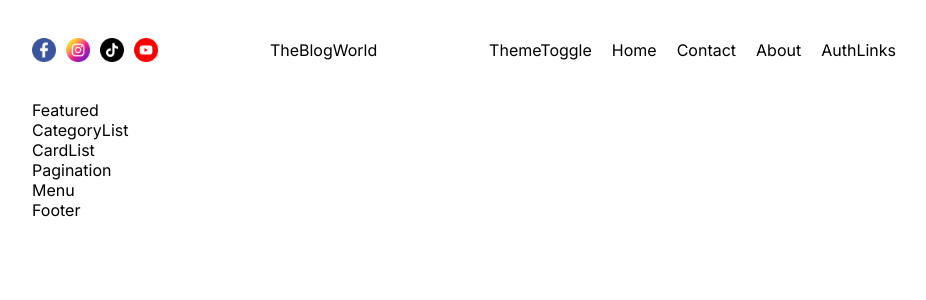
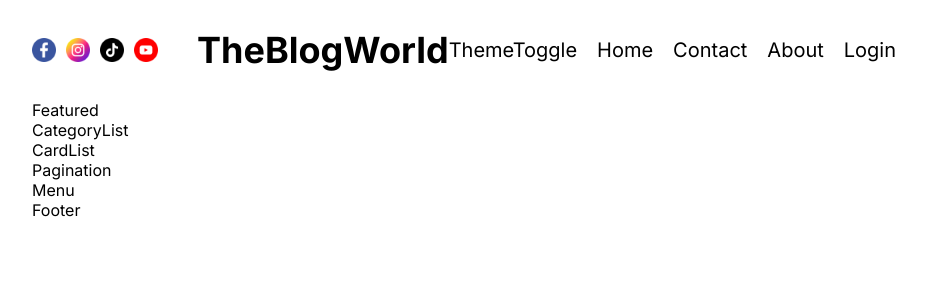
Before and after one commit to Saitejas21/blog-nextjs, a Next.js app: page / in a window 1280 px wide. Shown: the top 300 px of the page, without its empty margins (176-1102 px from the left). Built offline with nearby package versions, Linux system fonts and the light colour scheme.

Commit message:
login / logout component

```diff
--- a/src/components/authLinks/AuthLinks.jsx
+++ b/src/components/authLinks/AuthLinks.jsx
@@ -1,9 +1,22 @@
 import React from 'react'
 import styles from './authLinks.module.css'
+import Link from 'next/link'
 
 function AuthLinks() {
+
+  const status="notauthenticated"
   return (
-    <div className={styles.container}>AuthLinks</div>
+    <>
+    {status==="notauthenticated" ? (
+      <Link href="/login">Login</Link>
+
+    ):(
+      <>
+      <Link href="/write">Write</Link>
+      <span className={styles.link}>Logout</span>
+      </>
+    )}
+    </>
   )
 }
 
--- a/src/components/authLinks/authLinks.module.css
+++ b/src/components/authLinks/authLinks.module.css
@@ -0,0 +1,3 @@
+.link{
+    cursor: pointer;
+}
--- a/src/components/navbar/navbar.module.css
+++ b/src/components/navbar/navbar.module.css
@@ -8,10 +8,20 @@
 .social{
     display: flex;
     gap: 10px;
+    flex: 1;
 
+}
+
+.logo{
+    flex: 1;
+    text-align: center;
+    font-size: 36px;
+    font-weight: bold;
 }
 
 .links{
     display: flex;
     gap: 20px;
+    flex: 1;
+    font-size: 20px;
 }
```
